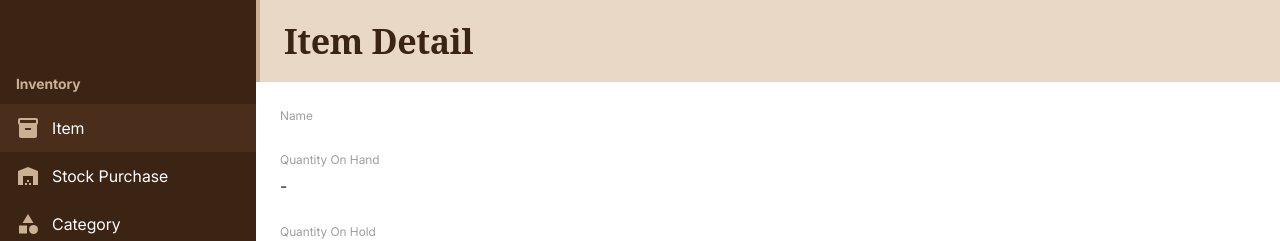
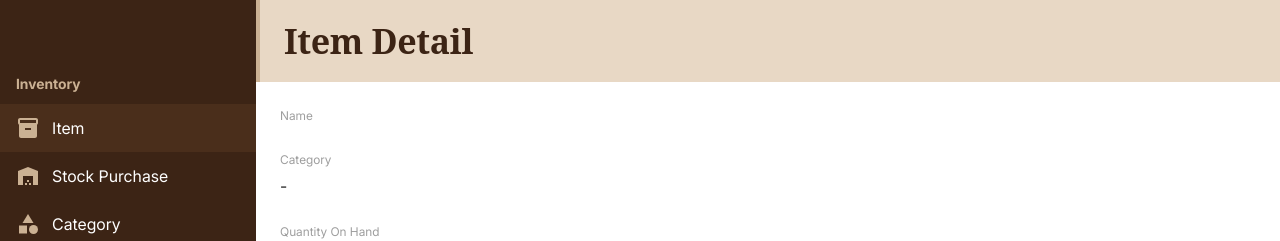
Before and after one commit to YonathanIsBack/take-one-pos-web, a React (Vite) app: page /item/1 in a window 1280 px wide. Shown: the top 241 px of the page. Built offline with nearby package versions, Linux system fonts and the light colour scheme; no server answers.

Commit message:
Show category on item page

```diff
--- a/src/pages/item/ItemDetailPage.tsx
+++ b/src/pages/item/ItemDetailPage.tsx
@@ -25,6 +25,7 @@ import PriceHistoryColumn from '../../table-columns/PriceHistoryColumn';
 interface ItemDetail {
   id: number;
   name: string;
+  category: { id: number; name: string } | Record<string, never>;
   quantityOnHand: number;
   quantityOnHold: number;
   quantitySellable: number;
@@ -133,6 +134,13 @@ function ItemDetailPage() {
               </Typography>
               <Typography variant="body1" sx={{ mb: 3 }}>
                 {item?.name}
+              </Typography>
+
+              <Typography variant="caption" sx={{ color: 'grey.500', display: 'block', mb: 0.5 }}>
+                Category
+              </Typography>
+              <Typography variant="body1" sx={{ mb: 3 }}>
+                {item?.category?.name || '-'}
               </Typography>
 
               <Typography variant="caption" sx={{ color: 'grey.500', display: 'block', mb: 0.5 }}>
--- a/src/table-columns/ItemColumns.tsx
+++ b/src/table-columns/ItemColumns.tsx
@@ -8,6 +8,14 @@ const ItemColumn: Column[] = [
     label: 'Name',
     alignment: 'Left',
     flex: 3,
+  },
+  {
+    columName: 'name',
+    columnType: ColumnType.TEXT,
+    label: 'Category',
+    alignment: 'Left',
+    parentKey: 'category',
+    flex: 2,
   },
   {
     columName: 'quantityOnHand',
```
